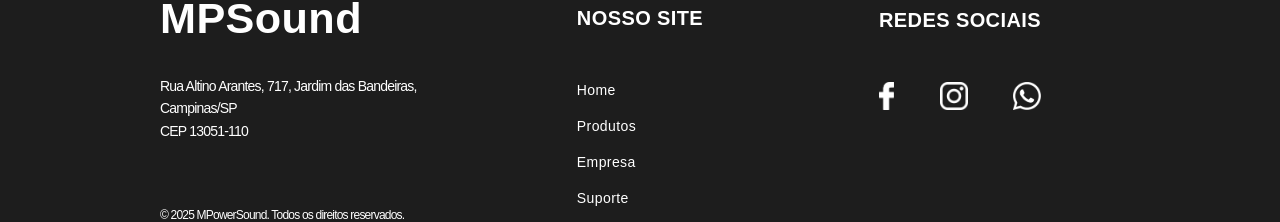
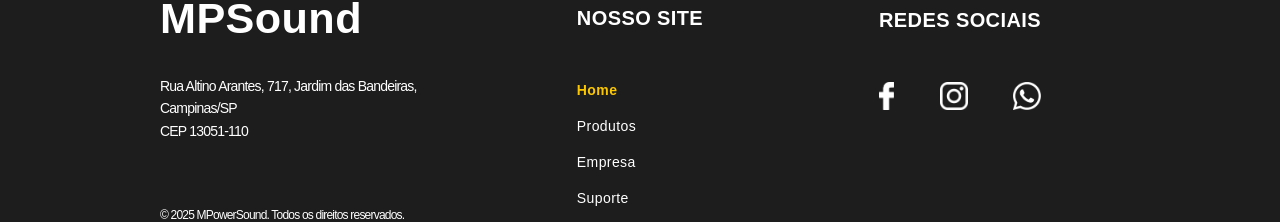
Before and after one commit to DiogoCodeDev/MpowerSound, a Vue app: page / in a window 1280 px wide. Shown: the part 1180-1402 px from the top of the page. Built offline with nearby package versions, Linux system fonts and the light colour scheme.

Commit message:
chore: link footer <li>

```diff
--- a/src/components/AppFooter.vue
+++ b/src/components/AppFooter.vue
@@ -1,4 +1,8 @@
-<script setup></script>
+<script setup>
+import { useRoute } from "vue-router";
+
+const route = useRoute();
+</script>
 
 <template>
 	<footer
@@ -20,10 +24,14 @@
 			<div>
 				<h3 data-aos="fade-right" class="text-xl mb-12 font-black uppercase">Nosso Site</h3>
 				<ul>
-					<li data-aos="fade-up" class="mb-8 lg:mb-2 xl:mb-4 cursor-pointer transition-all duration-150 ease-in-out text-lg lg:text-sm">Home</li>
-					<li data-aos="fade-up" class="mb-8 lg:mb-2 xl:mb-4 cursor-pointer transition-all duration-150 ease-in-out text-lg lg:text-sm">Produtos</li>
-					<li data-aos="fade-up" class="mb-8 lg:mb-2 xl:mb-4 cursor-pointer transition-all duration-150 ease-in-out text-lg lg:text-sm">Empresa</li>
-					<li data-aos="fade-up" class="mb-8 lg:mb-2 xl:mb-4 cursor-pointer transition-all duration-150 ease-in-out text-lg lg:text-sm">Suporte</li>
+					<li data-aos="fade-up" :class="{ 'text-yellow-400 font-bold ': route.path === '/' }" class="mb-8 lg:mb-2 xl:mb-4 cursor-pointer transition-all duration-150 ease-in-out text-lg lg:text-sm">
+						<router-link @click="notFixeNavBar" to="/">Home</router-link></li>
+					<li data-aos="fade-up" :class="{ 'text-yellow-400 font-bold ': route.path === '/produtos' }" class="mb-8 lg:mb-2 xl:mb-4 cursor-pointer transition-all duration-150 ease-in-out text-lg lg:text-sm">
+						<router-link @click="notFixeNavBar" to="/produtos">Produtos</router-link></li>
+					<li data-aos="fade-up" :class="{ 'text-yellow-400 font-bold ': route.path === '/empresa' }" class="mb-8 lg:mb-2 xl:mb-4 cursor-pointer transition-all duration-150 ease-in-out text-lg lg:text-sm">
+						<router-link @click="notFixeNavBar" to="/empresa">Empresa</router-link></li>
+					<li data-aos="fade-up" :class="{ 'text-yellow-400 font-bold ': route.path === '/suporte' }" class="mb-8 lg:mb-2 xl:mb-4 cursor-pointer transition-all duration-150 ease-in-out text-lg lg:text-sm">
+						<router-link @click="notFixeNavBar" to="/suporte">Suporte</router-link></li>
 				</ul>
 			</div>
 		</div>
```
